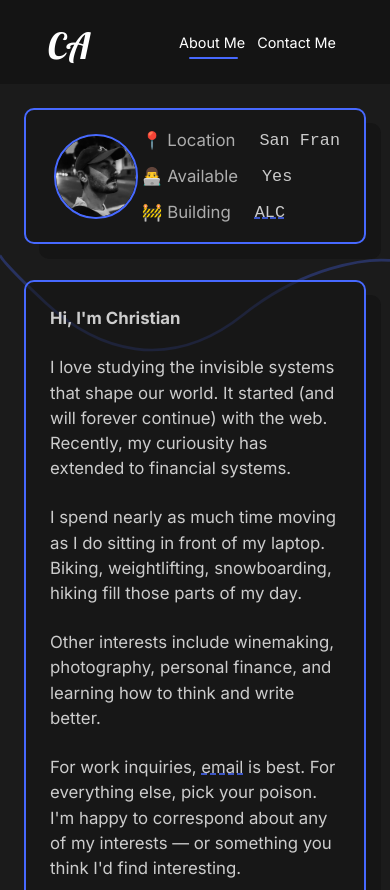
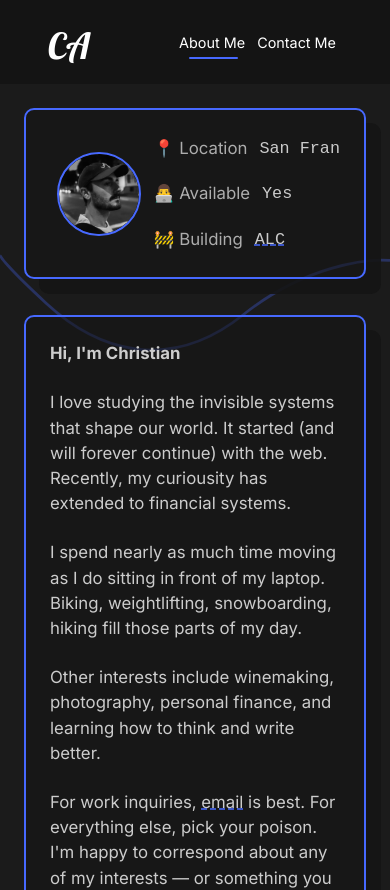
Before and after one commit to christiananagnostou/www, a React (Create React App) app: page / in a window 390 px wide. Shown: the top 890 px of the page. Built offline with nearby package versions, Linux system fonts and the light colour scheme.

Commit message:
update mobile UI

```diff
--- a/src/App.js
+++ b/src/App.js
@@ -6,7 +6,7 @@ import Nav from "./components/Nav";
 // Pages
 import AboutMe from "./components/AboutPage/AboutPage";
 import ContactUs from "./components/ContactPage/ContactUs";
-import ProjectDetails from "./components/MyWorkPage/ProjectDetails";
+import ProjectDetails from "./components/ProjectPage/ProjectDetails";
 // Router
 import { Switch, Route, useLocation } from "react-router-dom";
 // Animation
@@ -18,15 +18,19 @@ function App() {
   return (
     <div className="App">
       <GlobalStyle />
+
       <Nav />
+
       <AnimatePresence exitBeforeEnter>
         <Switch location={location} key={location.pathname}>
           <Route path="/" exact>
             <AboutMe />
           </Route>
+
           <Route path="/work/:id">
             <ProjectDetails />
           </Route>
+
           <Route path="/contact">
             <ContactUs />
           </Route>
--- a/src/components/AboutPage/AboutPage.js
+++ b/src/components/AboutPage/AboutPage.js
@@ -1,7 +1,7 @@
 import React from "react";
 // components
 import AboutSection from "./page_components/AboutSection";
-import MyWork from "../MyWorkPage/MyWork";
+import MyWork from "./page_components/MyWork";
 import JourneySection from "./page_components/JourneySection";
 import FaqSection from "./page_components/FaqSection";
 import SocialLinks from "./page_components/SocialLinks";
--- a/src/components/AboutPage/page_components/AboutSection.js
+++ b/src/components/AboutPage/page_components/AboutSection.js
@@ -18,26 +18,20 @@ function AboutSection() {
         <div className="info">
           <div className="bullet">
             <p>📍 Location</p>
-            <code>
-              <p>San Fran</p>
-            </code>
+            <code>San Fran</code>
           </div>
 
           <div className="bullet">
             <p>👨‍💻 Available</p>
-            <code>
-              <p>Yes</p>
-            </code>
+            <code>Yes</code>
           </div>
 
           <div className="bullet">
             <p>🚧 Building</p>
             <code>
-              <p>
-                <a href="https://workout-logger-omega.vercel.app" target="_blank" rel="noreferrer">
-                  ALC
-                </a>
-              </p>
+              <a href="https://workout-logger-omega.vercel.app" target="_blank" rel="noreferrer">
+                ALC
+              </a>
             </code>
           </div>
         </div>
@@ -111,26 +105,29 @@ const StyledInfo = styled(motion.aside)`
   .info {
     display: flex;
     flex-direction: column;
+    justify-content: flex-start;
+    align-items: center;
 
     .bullet {
       display: flex;
       flex-direction: column;
-      align-items: flex-end;
+      align-items: flex-start;
       text-align: left;
       margin: 0.75rem 0;
 
       p,
       code {
-        width: 70%;
+        padding: 0.1rem 0;
+        color: #ccc;
         min-width: max-content;
-        flex: 1;
-        padding: 0.1rem 0;
+        font-size: 1.4rem;
+        line-height: 150%;
       }
 
       p {
         color: #adadad;
       }
-      code p {
+      code {
         margin-left: 2rem;
         color: #cbcbcb;
       }
@@ -144,16 +141,26 @@ const StyledInfo = styled(motion.aside)`
     align-items: center;
 
     .info {
+      max-width: 250px;
+      flex: 0.75;
+      display: flex;
+      flex-direction: column;
+      margin: 0.25rem 0;
+      justify-content: flex-start;
+      align-items: stretch;
+
       .bullet {
-        display: flex;
+        flex: 1;
         flex-direction: row;
-        align-items: center;
-        margin: 0.25rem 0;
 
-        p,
+        p {
+          flex: 1;
+          margin-right: 1rem;
+        }
         code {
-          width: 100%;
-          flex: 0;
+          flex: 1;
+          text-align: left;
+          margin: 0;
         }
       }
     }
@@ -188,7 +195,8 @@ const Image = styled.div`
   @media (max-width: 400px) {
     width: 10vh;
     height: 10vh;
-    margin: auto;
+    margin-right: 1rem;
+    min-width: 10vh;
   }
 `;
 
--- a/src/components/AboutPage/page_components/FaqSection.js
+++ b/src/components/AboutPage/page_components/FaqSection.js
@@ -83,13 +83,12 @@ function FaqSection() {
   );
 }
 
-const Faq = styled(motion.secion)`
+const Faq = styled(motion.section)`
   align-items: center;
   justify-content: space-between;
   padding: 2rem 10rem;
   display: block;
   color: #fff;
-
 
   p {
     padding: 1rem;
--- a/src/components/AboutPage/page_components/JourneySection.js
+++ b/src/components/AboutPage/page_components/JourneySection.js
@@ -25,8 +25,8 @@ function JourneySection() {
           In the <span>toolbelt</span>
         </h2>
         <Icons>
-          {icons.map((icon) => (
-            <Icon>
+          {icons.map((icon, i) => (
+            <Icon ley={i}>
               <div className="icon">
                 <img src={icon} alt="icon" />
               </div>
```
Also changed, not shown: 1 other file (tests, documents, lock files or other folders).
